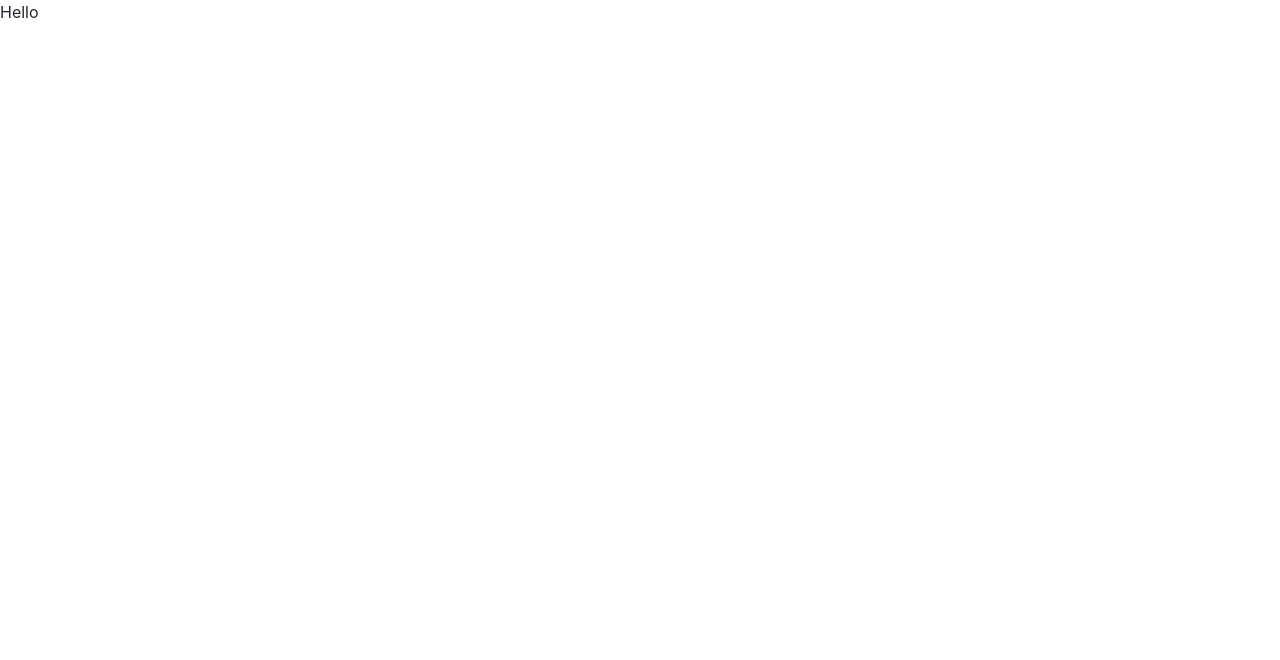
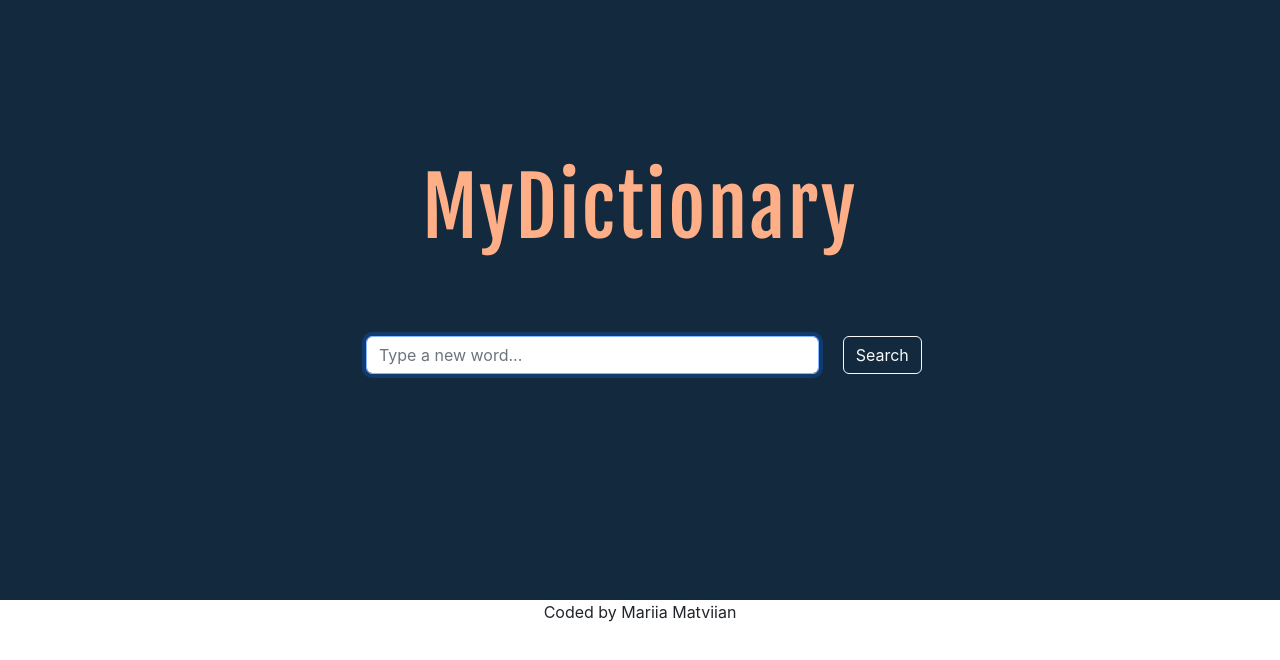
Before and after one commit to o-ponchik/dictionary-project, a React (Create React App) app: page / in a window 1280 px wide. Shown: the top 660 px of the page. Built offline with nearby package versions, Linux system fonts and the light colour scheme.

Commit message:
created_seach_engine_and_added_some_styles

```diff
--- a/src/App.css
+++ b/src/App.css
@@ -0,0 +1,21 @@
+.App-header {
+  height: 600px;
+  background-color: #13293d;
+  padding: 5rem;
+}
+
+.App-header h1 {
+  font-family: "Fjalla One";
+  font-style: normal;
+  font-weight: 400;
+  font-size: 5rem;
+  text-align: center;
+  letter-spacing: 0.03em;
+  color: #ffaf87;
+  margin: 5rem;
+}
+
+/* .App-header main {
+  position: absolute;
+  margin: 0 auto;
+} */
--- a/src/App.js
+++ b/src/App.js
@@ -1,9 +1,18 @@
 import "./App.css";
+import Dictionary from "./Dictionary";
 
 export default function App() {
   return (
     <div className="App">
-      <header className="App-header">Hello</header>
+      <header className="App-header">
+        <h1>MyDictionary</h1>
+        <main>
+          <Dictionary />
+        </main>
+      </header>
+      <div className="container">
+        <footer className="text-center">Coded by Mariia Matviian</footer>
+      </div>
     </div>
   );
 }
--- /dev/null
+++ b/src/Dictionary.css
@@ -0,0 +1,5 @@
+.Dictionary form {
+  position: absolute;
+  top: 50%;
+  left: 50%;
+}
--- /dev/null
+++ b/src/Dictionary.js
@@ -0,0 +1,41 @@
+import React, { useState } from "react";
+
+export default function Dictionary() {
+  let [keyword, setKeyword] = useState(``);
+
+  function search(event) {
+    event.preventDefault();
+    alert(`Searching for ${keyword}`);
+  }
+
+  function handleKeywordChange(event) {
+    setKeyword(event.target.value);
+  }
+
+  return (
+    <div className="Dictionary">
+      <form className="row" onSubmit={search}>
+        <div className="col-3"></div>
+        <div className="col-5">
+          <label for="inputWord" className="visually-hidden">
+            Search a new word
+          </label>
+          <input
+            type="search"
+            className="form-control"
+            id="inputWord"
+            placeholder="Type a new word..."
+            autoFocus
+            onChange={handleKeywordChange}
+          />
+        </div>
+        <div className="col-2">
+          <button type="submit" className="btn btn-outline-light">
+            Search
+          </button>
+        </div>
+        <div className="col-2"></div>
+      </form>
+    </div>
+  );
+}
```
